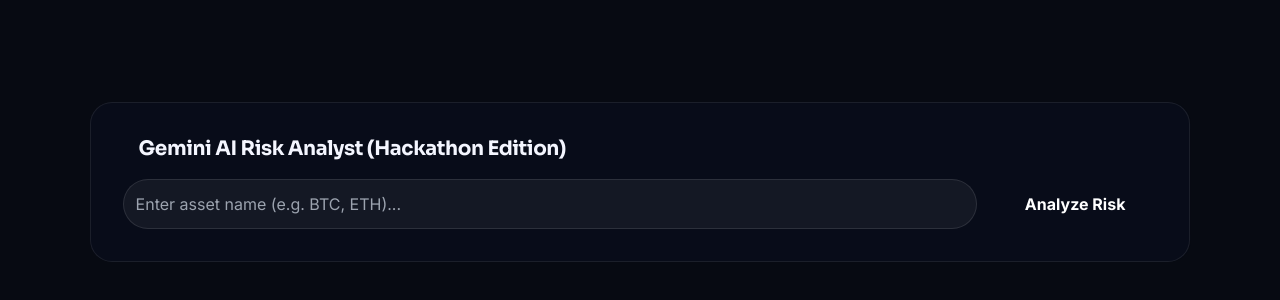
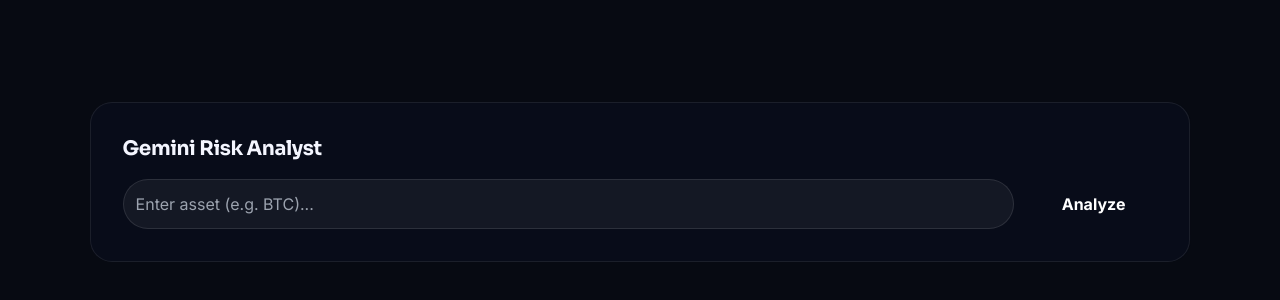
Before and after one commit to smartcatmog/axiom-labs, a React (Vite) app: page / in a window 1280 px wide. Shown: the part 3482-3782 px from the top of the page. Built offline with nearby package versions, Linux system fonts and the light colour scheme.

Commit message:
Fix model name for UK region

```diff
--- a/src/components/AIAssistant.tsx
+++ b/src/components/AIAssistant.tsx
@@ -6,60 +6,44 @@ export default function AIAssistant() {
   const [result, setResult] = useState("");
   const [loading, setLoading] = useState(false);
 
-  // ⚠️ 必须在这里填入 AIza 开头的真实 Key
+  // ⚠️ 确认你的 Key 还是那个以 AIza 开头的字符串
   const API_KEY = "AIzaSyC0qN0r-5z6s4jgbRIeg5zMasMuX18Oo9I";
 
   const handleAsk = async () => {
     if (!input) return;
-    if (API_KEY.includes("在这里")) {
-        setResult("错误：你还没填入真实的 API Key！请去 Google AI Studio 申请。");
-        return;
-    }
-
     setLoading(true);
     setResult("");
     try {
       const genAI = new GoogleGenerativeAI(API_KEY);
-      const model = genAI.getGenerativeModel({ model: "gemini-1.5-flash" });
+      // 改用 1.5-flash-latest，这在很多地区更稳定
+      const model = genAI.getGenerativeModel({ model: "gemini-1.5-flash-latest" });
 
-      const prompt = `As a crypto risk analyst for AXIOM Labs, evaluate the current risk profile of this asset: ${input}. Provide a short, professional summary.`;
-      const result = await model.generateContent(prompt);
-      const response = await result.response;
+      const prompt = `As a crypto risk analyst for AXIOM Labs, evaluate this asset: ${input}. Provide a short summary.`;
+      const request = await model.generateContent(prompt);
+      const response = await request.response;
       setResult(response.text());
     } catch (error: any) {
       console.error(error);
-      setResult("API 调用失败: " + (error.message || "请检查网络或 Key 是否有效"));
+      // 如果你在英国直接点，可能还是会报错，这是正常的
+      setResult("API Error: " + error.message + "\n\n(Note: If you are in the UK/EU, please use a VPN set to USA to test this locally.)");
     }
     setLoading(false);
   };
 
   return (
-    <div className="glass-panel p-8 my-10 border border-accent-coral/30 relative z-20">
-      <h3 className="text-primary-light font-bold text-xl mb-4 flex items-center gap-2">
-        <span className="w-2 h-2 bg-accent-coral rounded-full animate-pulse"></span>
-        Gemini AI Risk Analyst (Hackathon Edition)
-      </h3>
+    <div className="glass-panel p-8 my-10 border border-accent-coral/30 relative z-20 text-left">
+      <h3 className="text-primary-light font-bold text-xl mb-4">Gemini Risk Analyst</h3>
       <div className="flex flex-col md:flex-row gap-4">
         <input
-          className="flex-1 bg-white/5 border border-white/10 p-3 rounded-xl text-primary-light focus:outline-none focus:border-accent-coral"
+          className="flex-1 bg-white/5 border border-white/10 p-3 rounded-xl text-primary-light"
           onChange={(e) => setInput(e.target.value)}
-          placeholder="Enter asset name (e.g. BTC, ETH)..."
+          placeholder="Enter asset (e.g. BTC)..."
         />
-        <button
-          onClick={handleAsk}
-          disabled={loading}
-          className="bg-accent-coral hover:bg-opacity-80 text-white font-bold px-8 py-3 rounded-xl disabled:opacity-50 transition-all"
-        >
-          {loading ? "Analyzing..." : "Analyze Risk"}
+        <button onClick={handleAsk} disabled={loading} className="bg-accent-coral text-white font-bold px-8 py-3 rounded-xl">
+          {loading ? "Thinking..." : "Analyze"}
         </button>
       </div>
-      {result && (
-        <div className="mt-6 p-4 bg-white/5 rounded-xl border-l-4 border-accent-coral text-left">
-          <p className="text-secondary-light text-sm leading-relaxed whitespace-pre-wrap">
-            {result}
-          </p>
-        </div>
-      )}
+      {result && <div className="mt-6 p-4 bg-white/5 rounded-xl border-l-4 border-accent-coral text-secondary-light text-sm whitespace-pre-wrap">{result}</div>}
     </div>
   );
 }
```
